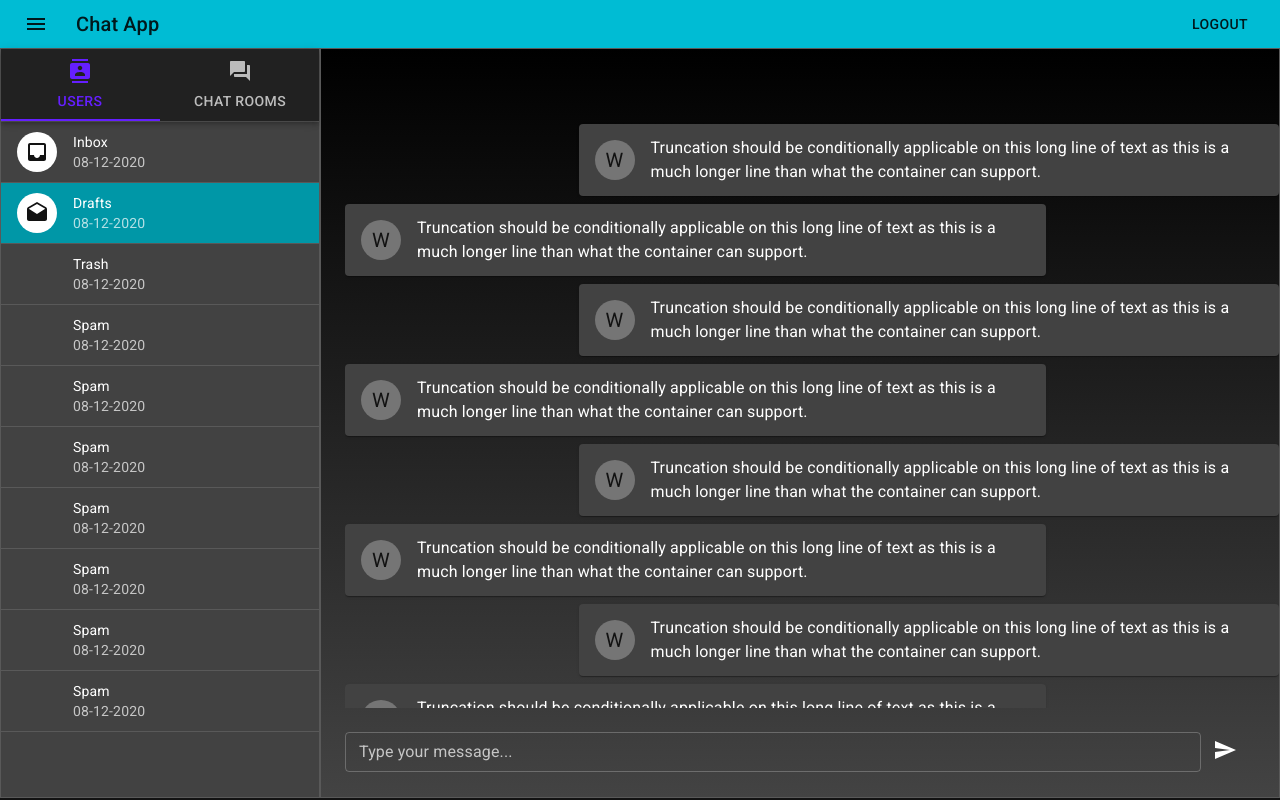
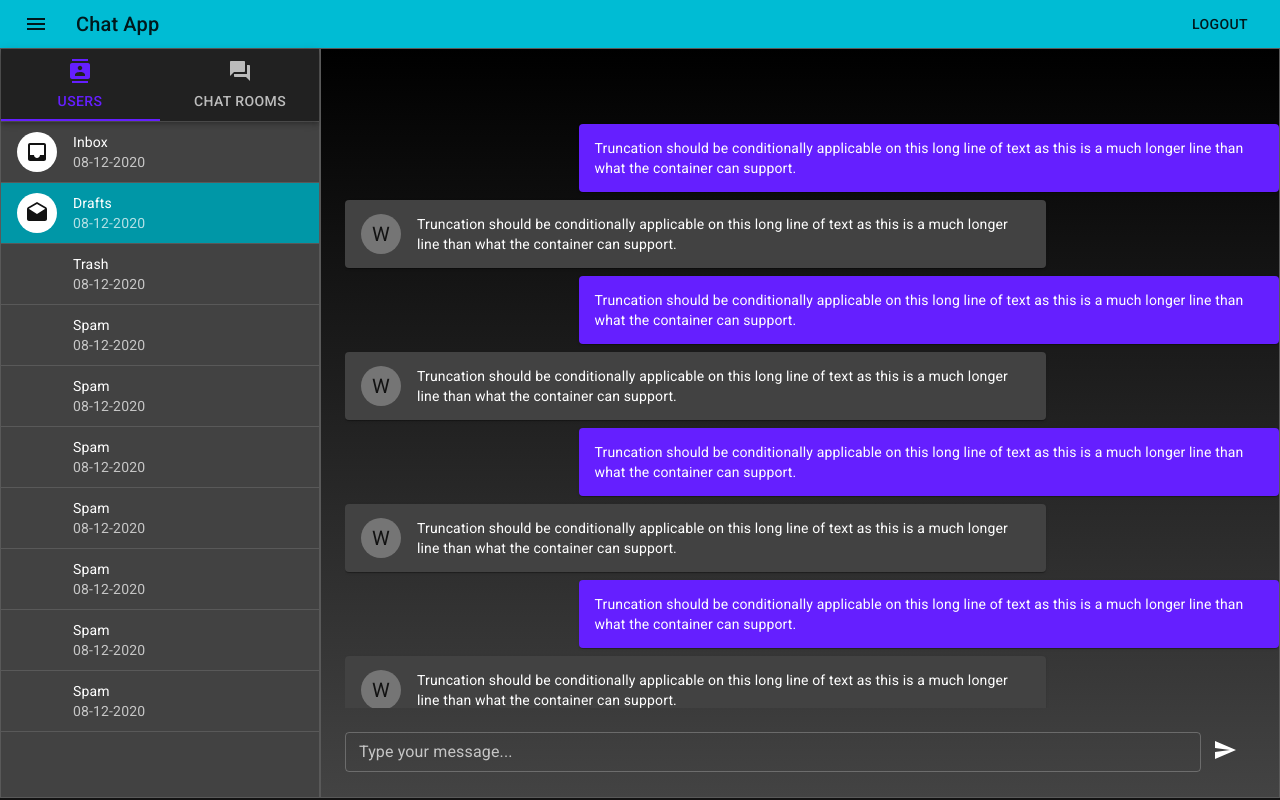
Before and after one commit to cant-code/chat-app, a React (Create React App) app in the folder client/: page / in a window 1280 px wide. Built offline with nearby package versions, Linux system fonts and the light colour scheme.

Commit message:
chat panel

```diff
--- a/client/src/components/Chat/Chat.jsx
+++ b/client/src/components/Chat/Chat.jsx
@@ -30,24 +30,29 @@ export default function Chat() {
                 <Box
                   component={Paper}
                   style={{ marginLeft: m % 2 === 0 ? "auto" : "0" }}
-                  className={classes.message}
+                  className={`${classes.message} ${
+                    m % 2 === 0 ? classes.backgroundPrimary : null
+                  }`}
                   key={m}
                 >
                   <ListItem spacing={2}>
+                    {m % 2 !== 0 && (
                       <Box
                         component={ListItemAvatar}
                         display={{ xs: "none", md: "block" }}
                       >
                         <Avatar>W</Avatar>
                       </Box>
+                    )}
                     <ListItemText
                       primary={
-                        <Typography>
+                        <Typography component="span" variant="body2">
                           Truncation should be conditionally applicable on this
                           long line of text as this is a much longer line than
                           what the container can support.
                         </Typography>
                       }
+                      secondary=""
                     />
                   </ListItem>
                 </Box>
--- a/client/src/components/Chat/Chat.style.jsx
+++ b/client/src/components/Chat/Chat.style.jsx
@@ -51,6 +51,7 @@ export const useStyles = makeStyles((theme) => ({
   },
   box: {
     display: "flex",
+    width: "inherit",
     padding: theme.spacing(2),
     maxWidth: "100%",
     paddingLeft: 0,
@@ -59,4 +60,7 @@ export const useStyles = makeStyles((theme) => ({
       maxWidth: "100%",
     },
   },
+  backgroundPrimary: {
+    backgroundColor: theme.palette.secondary.main,
+  },
 }));
--- a/client/src/components/SnackBar.jsx
+++ b/client/src/components/SnackBar.jsx
@@ -8,18 +8,18 @@ import ErrorOutlineOutlinedIcon from "@material-ui/icons/ErrorOutlineOutlined";
 import CheckCircleOutlineIcon from "@material-ui/icons/CheckCircleOutline";
 import Slide from "@material-ui/core/Slide";
 
-const useStyles = makeStyles({
+const useStyles = makeStyles((theme) => ({
   success: {
-    backgroundColor: "#4caf50",
+    backgroundColor: theme.palette.success.main,
     color: "#fff",
     fontWeight: 500,
   },
   error: {
-    backgroundColor: "#f44336",
+    backgroundColor: theme.palette.error.main,
     color: "#fff",
     fontWeight: 500,
   },
-});
+}));
 
 export default function DisplaySnackBar({ message, type, setPropOpen, open }) {
   const styles = useStyles();
```
Lines whose indentation alone changed are shown as unchanged.
